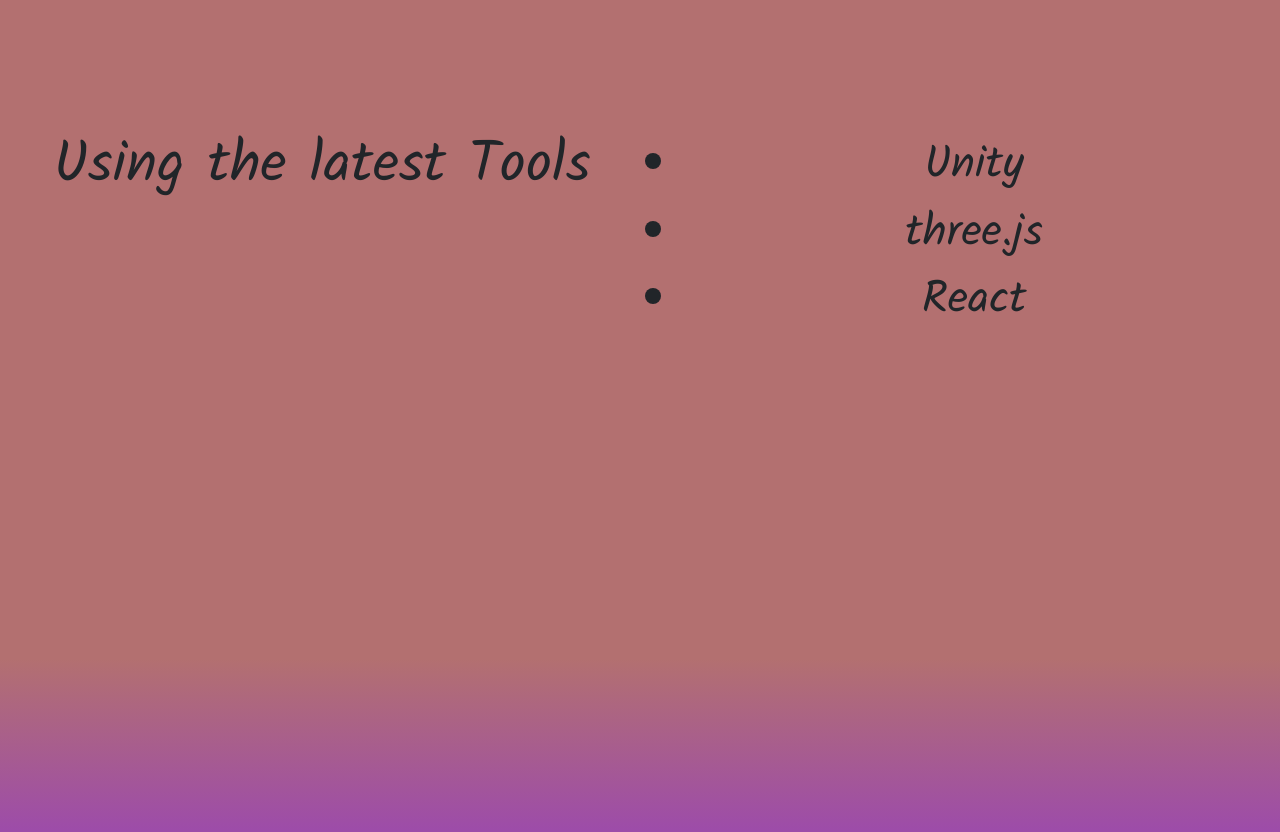
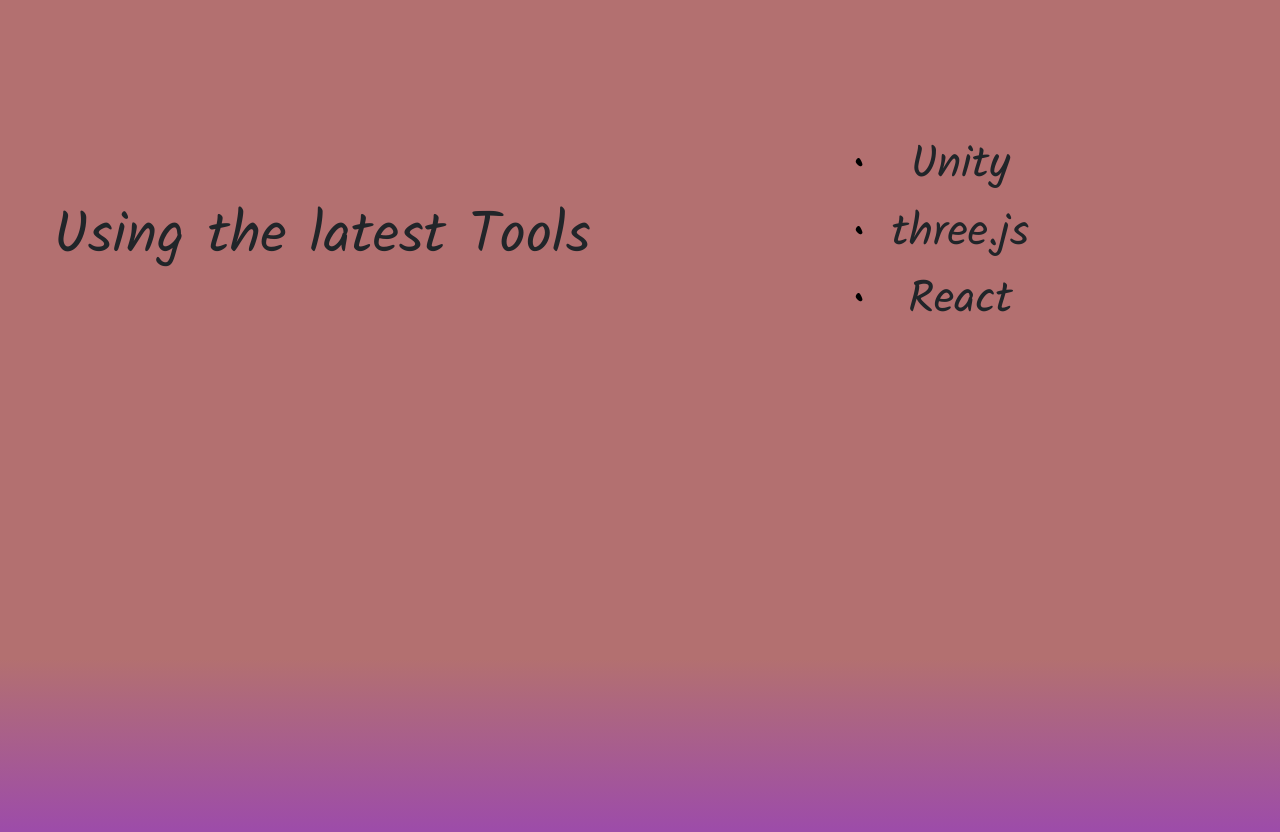
Before and after one commit to tmsteph/3DVR-Website, a React (Create React App) app in the folder 3dvr-react-app/: page / in a window 1280 px wide. Shown: the part 1940-2772 px from the top of the page. Built offline with nearby package versions, Linux system fonts and the light colour scheme; no server answers.

Commit message:
Fixed tool-section alignment and bullet point spacing!

```diff
--- a/3dvr-react-app/src/App.css
+++ b/3dvr-react-app/src/App.css
@@ -102,7 +102,21 @@
   font-weight:500;
 }
 .tool-list{
-  font-size:3.5vw
+  font-size:3.5vw;
+  list-style-type: none;
+  padding-left: 0;
+}
+
+.tool-list li {
+  position: relative;
+  padding-left: .1em;
+}
+
+.tool-list li::before {
+  content: "•";
+  position: absolute;
+  left: 4.5em;
+  color: black; /* adjust color to match your design */
 }
 
 .plan-section{
--- a/3dvr-react-app/src/App.js
+++ b/3dvr-react-app/src/App.js
@@ -95,10 +95,8 @@
         <div className = "tool-section">
 
 
-          {/* <Container> */}
-         <Row>
+        <Row className="d-flex align-items-center">
     <Col>
-
         <h2 className = "using-free">Using the latest Tools</h2>
     </Col>
     <Col>
@@ -110,7 +108,6 @@
         </ul>
     </Col>
 </Row>
-        {/* </Container> */}
         </div>
 
 
```
Lines whose indentation alone changed are shown as unchanged.
